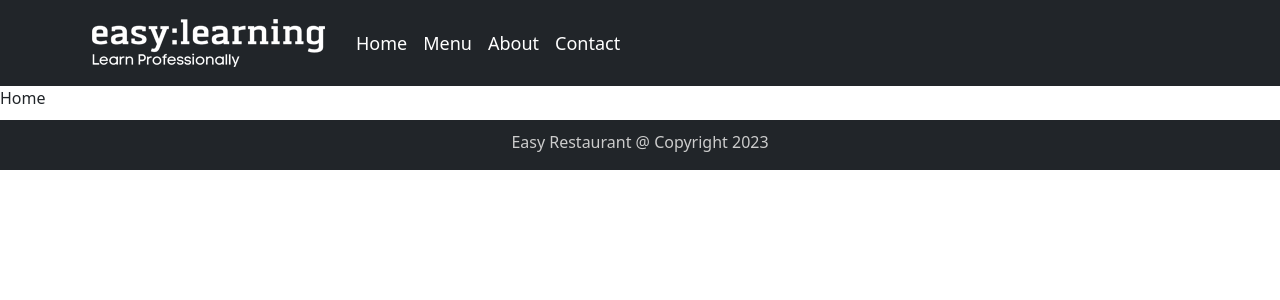
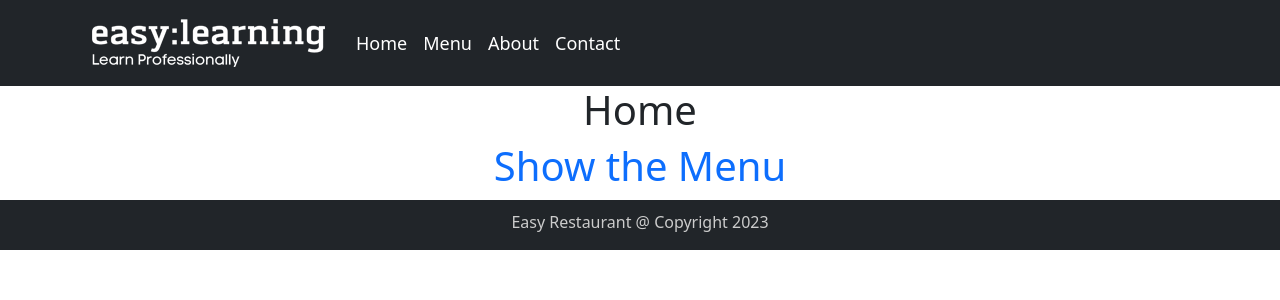
Before and after one commit to Muratozbk/Restaurant-React-Project, a React (Create React App) app: page / in a window 1280 px wide. Shown: the top 300 px of the page. Built offline with nearby package versions, Linux system fonts and the light colour scheme.

Commit message:
menu item fix

```diff
--- a/src/components/body/DishDetails.jsx
+++ b/src/components/body/DishDetails.jsx
@@ -5,7 +5,7 @@ import DishComment from './DishComment'
 export default function DishDetails(props) {
     return (
         <div>
-            <Card style={{ width: '35rem' }}>
+            <Card style={{ width: '48rem' }}>
                 <Card.Img variant="top" src={props.dish.image} />
                 <Card.Body>
                     <Card.Title>
--- a/src/components/body/Home.jsx
+++ b/src/components/body/Home.jsx
@@ -1,10 +1,15 @@
 import React, { Component } from 'react'
+import { Link } from 'react-router-dom'
 
 export class Home extends Component {
     render() {
         document.title = "Easy React Restaurant"
         return (
-            <div>Home</div>
+            <div style={{ textAlign: 'center' }}>
+                <h1>Home</h1>
+                <Link to={'/menu'} style={{ textDecoration: 'none' }}>
+                    <h1>Show the Menu </h1> </Link>
+            </div>
         )
     }
 }
--- a/src/components/body/Menu.jsx
+++ b/src/components/body/Menu.jsx
@@ -47,7 +47,7 @@ export class Menu extends Component {
 
         return (
             <Container fluid={true}>
-                <Row lg={3} md={3} sm={6} xs={6}>
+                <Row lg={3} md={3} sm={2} xs={1}>
                     {menu}
                 </Row>
 
--- a/src/components/body/MenuItem.jsx
+++ b/src/components/body/MenuItem.jsx
@@ -8,8 +8,10 @@ export default function MenuItem(props) {
             <Fragment>
                 <Container>
                     <Col>
-                        <Card style={{ width: '25rem' }}>
-                            <Card.Img variant="top" src={props.dish.image} />
+                        <Card style={{ minWidth: '18rem', overflow: 'hidden' }}>
+                            <Card.Img variant="top" src={props.dish.image}
+                                style={{ cursor: "pointer", width: '100%' }}
+                                onClick={() => props.DishSelect(props.dish)} />
                             <Card.Body>
                                 <Card.Title style={{ cursor: "pointer" }}
                                     onClick={() => props.DishSelect(props.dish)}
```
